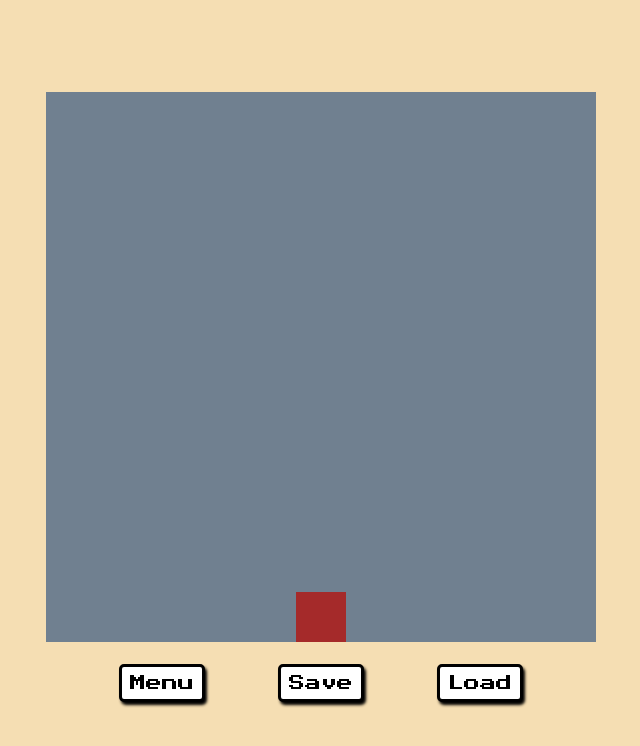
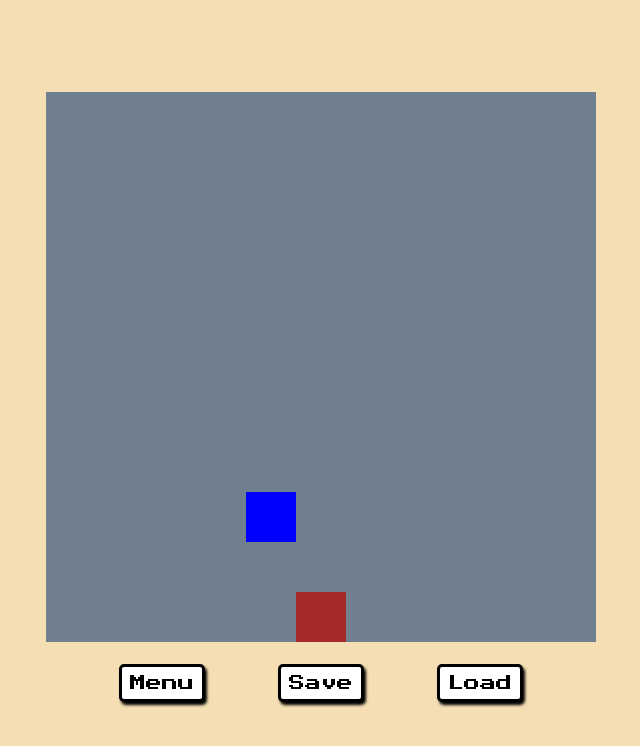
Before and after one commit to regulus04/SimpleRPG, a website with bundled scripts: page dist/index.html in a window 1280 px wide. Shown: the whole page, without its empty margins (319-959 px from the left). Built offline with nearby package versions, Linux system fonts and the light colour scheme.

Commit message:
master
having a problem about Field move

```diff
--- a/scss/main.scss
+++ b/scss/main.scss
@@ -365,6 +365,14 @@ body {
       // background: red;
     }
 
+    #obstacle {
+      position: absolute;
+      top: 400px;
+      left: 200px;
+      width: 50px;
+      height: 50px;
+      background: blue;
+    }
   }
   #field-menu-button {
     margin-top: 1rem;
```
Also changed, not shown: dist/css/main.css, dist/index.html, dist/js/FieldObject.js (added), dist/js/FieldSystem.js (added), dist/js/main.js.
